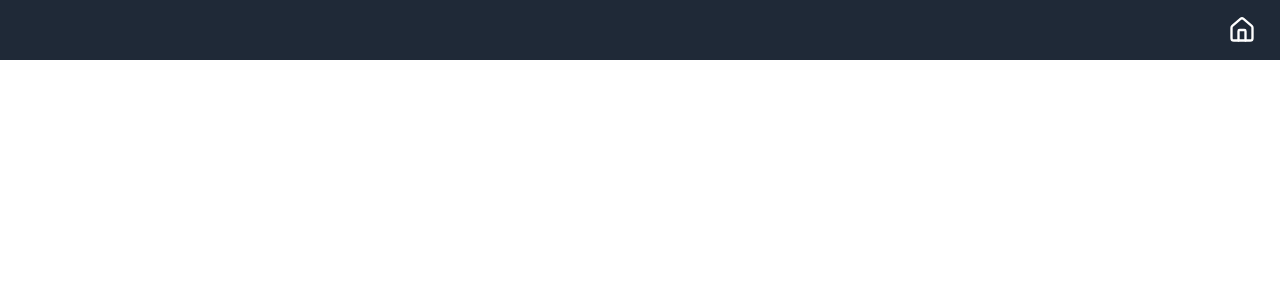
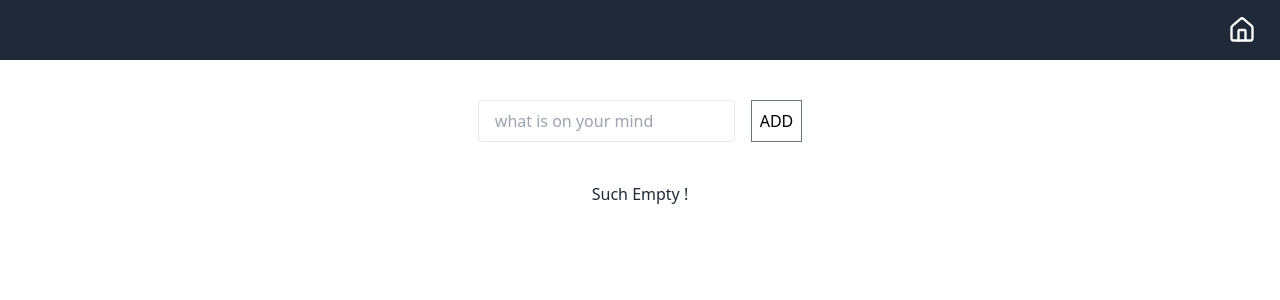
Before and after one commit to pranjal-pathak/Machine-Coding-React, a React (Vite) app: page /todo in a window 1280 px wide. Before the commit this address had no page. Shown: the top 300 px of the page. Built offline with nearby package versions, Linux system fonts and the light colour scheme.

Commit message:
added to-do

```diff
--- a/src/App.jsx
+++ b/src/App.jsx
@@ -6,6 +6,8 @@ import Filter from './components/product-filter/Filter';
 import MortgageCalc from './components/mortgage/MortgageCalc';
 import Pagination from './components/pagination/Pagination';
 import ProgressBar from './components/progress-bar/ProgressBar';
+import ToDO from './components/todo/ToDO';
+
 // import Carousel from './components/Carousel';
 
 function App() {
@@ -19,6 +21,7 @@ function App() {
         <Route path="mortgage" element={<MortgageCalc />} />
         <Route path="pagination" element={<Pagination />} />
         <Route path="progressbar" element={<ProgressBar />} />
+        <Route path="todo" element={<ToDO />}/>
       </Routes>
     </>
   );
--- a/src/components/Home.jsx
+++ b/src/components/Home.jsx
@@ -6,6 +6,7 @@ const questionsConfig = [
   { name: 'Mortgage Calculator', path: '/mortgage' },
   { name: 'Pagination', path: '/pagination' },
   { name: 'Progress Bar', path: '/progressbar' },
+  { name: 'To Do List', path: '/todo' },
 ];
 
 function Home() {
--- /dev/null
+++ b/src/components/todo/ToDO.jsx
@@ -0,0 +1,65 @@
+import React, { useState } from 'react';
+
+const ToDO = () => {
+  const [items, setItems] = useState([]);
+  const [entry, setEntry] = useState('');
+  const [error, setError] = useState(null);
+
+  const handleChange = (e) => {
+    setEntry(e.target.value);
+  };
+
+  const handleAdd = () => {
+    if (entry.trim() !== '') {
+      setError(null);
+      setItems([entry, ...items]);
+      setEntry('');
+    } else {
+      setError('Attempt to add more emptiness');
+    }
+  };
+
+    const handleDelete = (item) => {
+        setItems(items.filter((i)=>i!==item))
+    }
+  return (
+    <div>
+      <div className="flex justify-center mt-10 gap-4">
+        <input
+          type="text"
+          placeholder=" what is on your mind"
+          className="border  px-3 py-2 rounded "
+          value={entry}
+          onChange={(e) => {
+            handleChange(e);
+          }}
+        />
+
+        <button className="border border-gray-500 p-2" onClick={handleAdd}>
+          ADD
+        </button>
+      </div>
+      <div className="flex flex-col items-center mt-10">
+        {error && <div className="text-red-500">{error}</div>}
+        {items.length === 0 && <div className="text-gray-800">Such Empty !</div>}
+        {items.map((item, index) => (
+          <div key={index}>
+            <ul>
+              <li>
+                {item}
+                <span
+                  className="text-red-500 ml-2 hover:cursor-pointer"
+                  onClick={() => handleDelete(item)}
+                >
+                  x
+                </span>
+              </li>
+            </ul>
+          </div>
+        ))}
+      </div>
+    </div>
+  );
+};
+
+export default ToDO;
```
